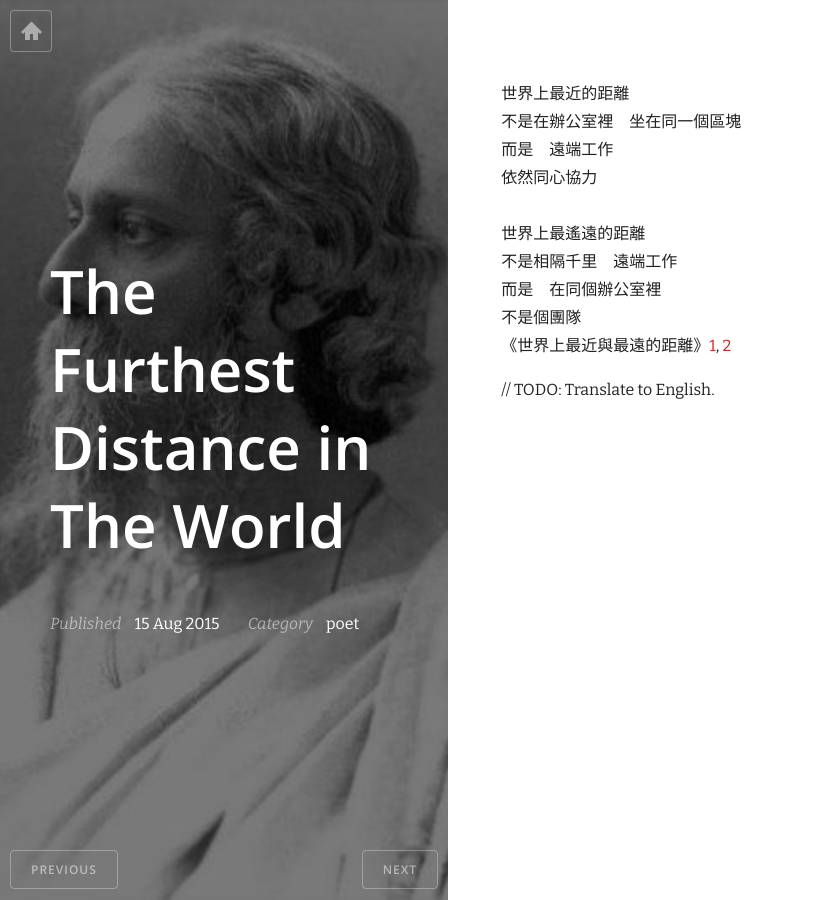
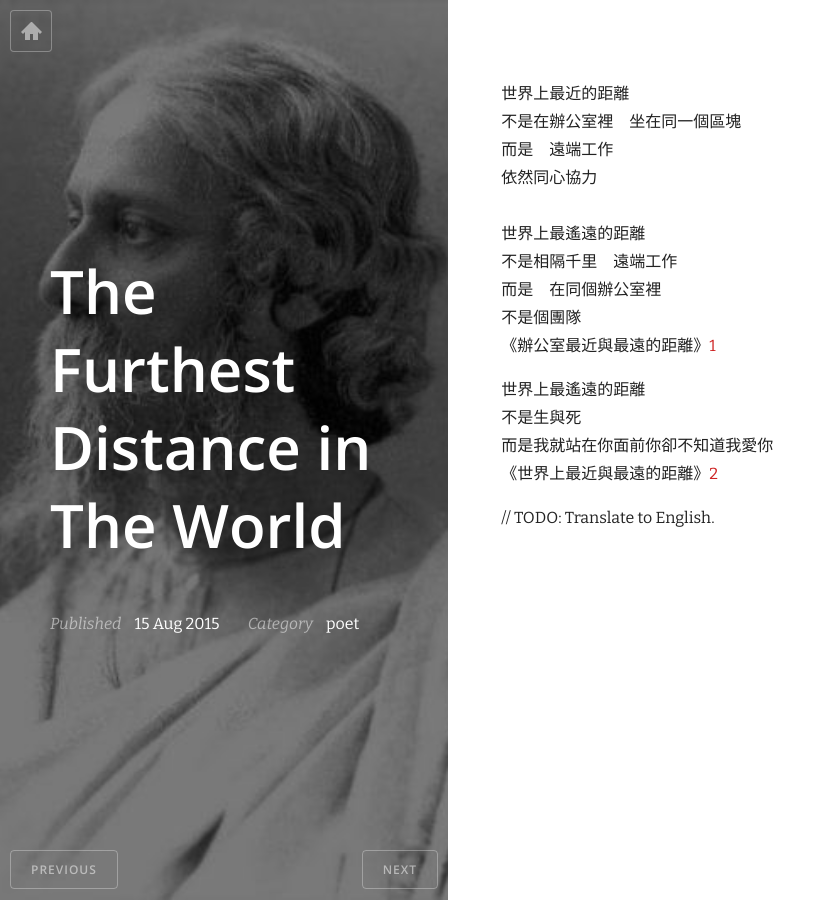
Before and after one commit to evanxd/blog, a Jekyll site: the page built from _posts/2015-08-15-the-furthest-distance-in-the-world.md, in a window 1280 px wide. Shown: the whole page, without its empty margins (0-836 px from the left). Built offline with Jekyll 4.4.1, drawn with Linux system fonts in a browser that asks for light colours; nearby versions of some CDN libraries; Markdown is read by kramdown in place of the engine named in the settings.

Commit message:
Update the The Furthest Distance in The World post

````diff
--- a/_posts/2015-08-15-the-furthest-distance-in-the-world.md
+++ b/_posts/2015-08-15-the-furthest-distance-in-the-world.md
@@ -17,7 +17,14 @@ featured_image: /data/20150815/tagore.jpg
 而是　在同個辦公室裡
 不是個團隊
 ```
-《世界上最近與最遠的距離》[1], [2]
+《辦公室最近與最遠的距離》[1]
+
+```
+世界上最遙遠的距離
+不是生與死
+而是我就站在你面前你卻不知道我愛你
+```
+《世界上最近與最遠的距離》[2]
 
 // TODO: Translate to English.
 
````
